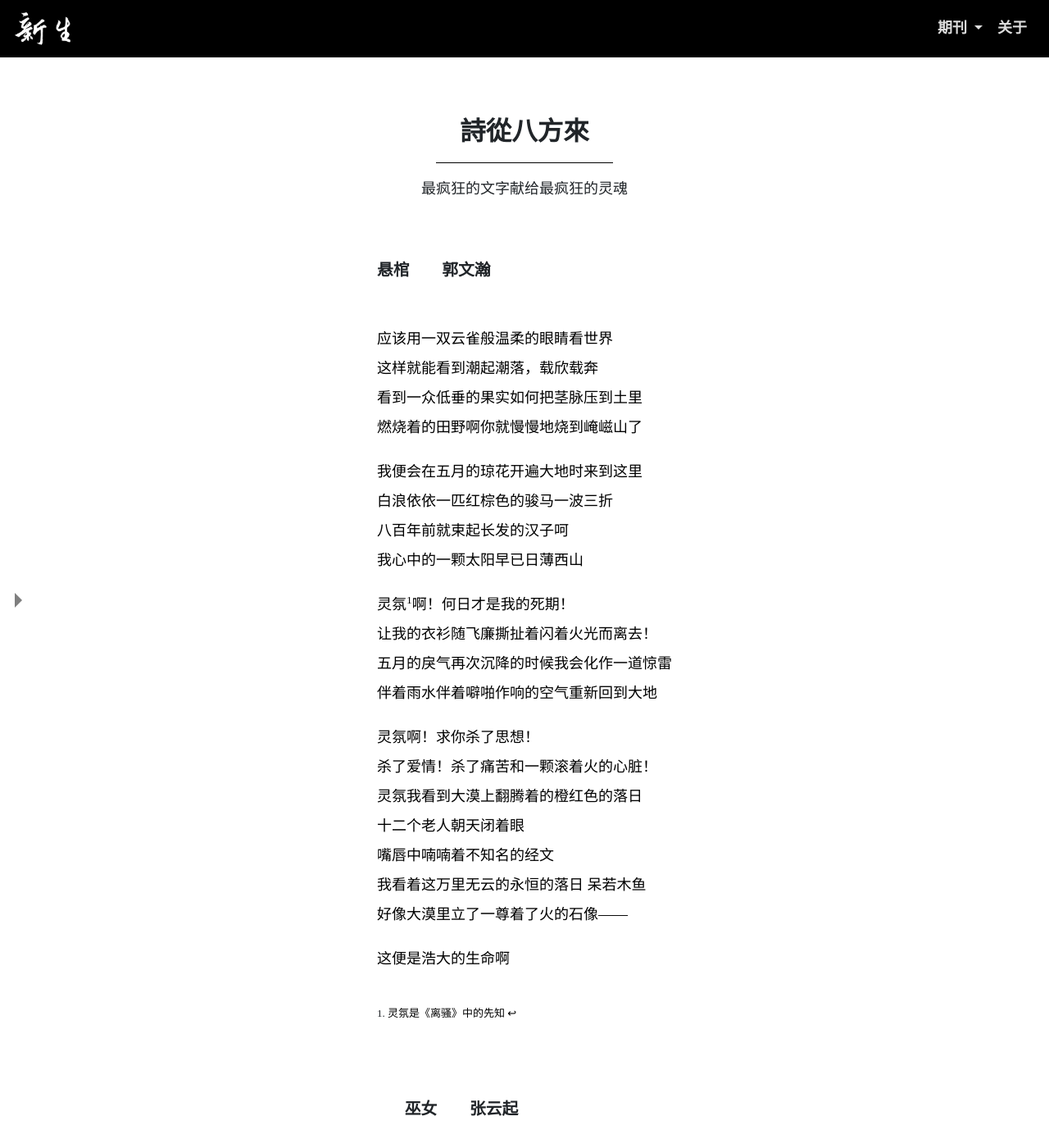
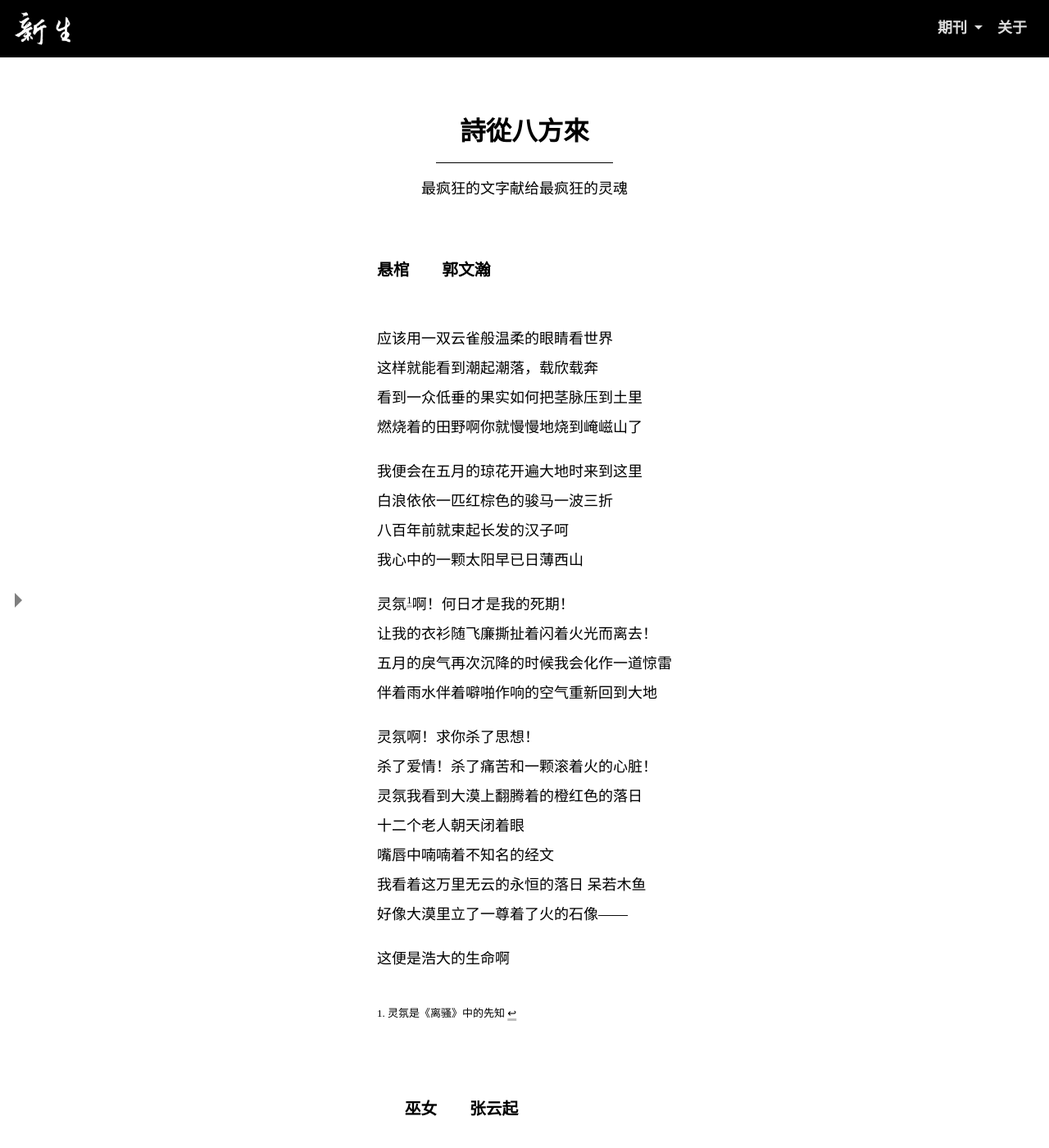
Before and after one commit to youshenmexindemingzima/rebirth, a Jekyll site: the page built from _articles/第一期/詩從八方來/index.md, in a window 1280 px wide and 1400 px high. Shown: the whole window at 82% size. Built offline with Jekyll 4.4.1, drawn with Linux system fonts in a browser that asks for light colours; some web fonts are replaced.

Commit message:
edits that don't really change anyying

```diff
--- a/_includes/article.html
+++ b/_includes/article.html
@@ -4,8 +4,8 @@
 {% endcapture -%}
 
 <article class="{% if include.article.poem -%} poem {%- else -%} article {%- endif %}">
-  <h5 id="{{ id }}" class="title-line mt-3 mb-5">
-    {%- unless include.article.heading == false -%}
+  {%- unless include.article.heading == false -%}
+    <h5 id="{{ id }}" class="title-line mt-3 mb-5">
       {%- if include.article.heading -%}
         {{ include.article.heading | join: '<span class="space"></span><span class="space"></span>' }}
       {%- elsif include.article.author -%}
@@ -13,10 +13,10 @@
       {%- else -%}
         {{ include.article.title }}
       {%- endif -%}
-    {%- endunless -%}
-  </h5>
+    </h5>
+  {%- endunless -%}
 
-  <div class="article-text {% if include.article.split_columns -%} split-columns {%- endif %}">
+  <div {% if include.article.heading == false -%} id="{{ id }}" {%- endif %} class="article-text {% if include.article.split_columns -%} split-columns {%- endif %}">
     {{ include.article.content | prepend: markdown_options | markdownify }}
   </div>
 </article>
--- a/_layouts/default.html
+++ b/_layouts/default.html
@@ -5,40 +5,33 @@
     <meta http-equiv="X-UA-Compatible" content="IE=edge">
     <meta name="viewport" content="width=device-width, initial-scale=1, shrink-to-fit=no">
 
+    {% assign separator = ' - ' -%}
     {% capture title -%}
       {%- if page.url == '/' -%}
-        {{ site.title }} | {{ site.tagline }}
+        {{ site.title }}{{ separator }}{{ site.tagline }}
       {%- elsif page.collection == 'articles' -%}
         {%- assign paths = page.relative_path | split: '/' -%}
         {%- if paths.size == 2 -%}
-          期刊 | {{ site.title }}
+          期刊{{ separator }}{{ site.title }}
         {%- elsif paths.size == 3 -%}
-          {{ paths[1] }} | {{ site.title }}
+          {{ paths[1] }}{{ separator }}{{ site.title }}
         {%- elsif paths.size == 4 -%}
-          {{ paths[2] }} | {{ paths[1] }}
+          {{ paths[2] }}{{ separator }}{{ paths[1] }}{{ separator }}{{ site.title }}
         {%- elsif paths.size == 5 -%}
           {%- if page.author -%}
-            《{{ page.title }}》{{ page.author }} | {{ paths[1] }}
+            《{{ page.title }}》{{ page.author }}{{ separator }}{{ paths[1] }}{{ separator }}{{ site.title }}
           {%- else -%}
-            《{{ page.title }}》 | {{ paths[1] }}
+            《{{ page.title }}》{{ separator }}{{ paths[1] }}{{ separator }}{{ site.title }}
           {%- endif -%}
         {%- endif -%}
       {%- else -%}
-        {{ page.title }} | {{ site.title }}
+        {{ page.title }}{{ separator }}{{ site.title }}
       {%- endif -%}
     {%- endcapture -%}
-    {%- assign title = title | strip_html | xml_escape -%}
+    <title>{{ title | strip_html | xml_escape }}</title>
 
-    <title>{{ title }}</title>
-
-    <meta property="og:title" content="{{ title }}">
     <meta name="author" content="{{ page.author | default: site.author | xml_escape }}">
-    <meta property="og:locale" content="zh_CN">
-    <meta name="description" content="{{ page.description | default: page.excerpt | strip_html | xml_escape | truncate: 50 }}">
-    <meta property="og:description" content="{{ page.description | default: page.excerpt | strip_html | xml_escape | truncate: 50 }}">
-    <link rel="canonical" href="{{ page.url | absolute_url }}">
-    <meta property="og:url" content="{{ page.url | absolute_url }}">
-    <meta property="og:site_name" content="{{ site.title | xml_escape }}">
+    <meta name="description" content="{{ page.description | default: page.subtitle.first | default: page.excerpt | default: content | strip_html | strip_newlines | replace: ' ', '' | strip | xml_escape | truncate: 80 }}">
 
     <link rel="stylesheet" href="{{ '/vendors/bootstrap/bootstrap.min.css' | relative_url }}">
     <link rel="stylesheet" href="{{ '/css/main.css' | relative_url }}">
--- a/css/main.sass
+++ b/css/main.sass
@@ -88,7 +88,8 @@
   color: inherit
 
   &:hover
-    text-decoration: inherit
+    color: inherit
+    text-decoration: none
 
 cite
   font-style: normal
@@ -112,10 +113,10 @@
     white-space: nowrap
 
 .dark-link
-    color: #ddd
+  color: #ddd
 
-    &:hover, &.active
-      color: white
+  &:hover, &.active
+    color: white
 
 @mixin contents-position()
   position: fixed
@@ -196,6 +197,8 @@
   position: relative
   padding: 0 $padding-x
 
+  color: $color-primary
+
   @media screen and (min-width: $breakpoint-small * $root-font-size / 1rem)
     padding: 0 $padding-x-small
 
@@ -218,6 +221,12 @@
 
 .article, .poem
   @extend .font-songti-light
+
+  a
+    text-decoration: underline .2em rgba($color-primary, .25)
+
+    &:hover
+      text-decoration: underline .2em rgba($color-primary, .5)
 
 .article, .poem, .paginator
   font-size: $article-font-size
@@ -244,7 +253,6 @@
   p
     margin: 0 0 1em 0
 
-    color: $color-primary
     text-align: justify
     white-space: pre-wrap
 
@@ -277,9 +285,6 @@
     float: left
     margin: 1em 0
 
-  a:hover
-    color: rgba($color-primary, .75)
-
   ol, ul
     padding-left: 1em
 
--- a/index.html
+++ b/index.html
@@ -3,10 +3,10 @@
 ---
 
 <main class="d-flex flex-column align-items-center" style="background: #333;">
-  <img src="/img/logo-white-transparent-vertical.png" alt="Logo" style="height: 70vh;">
+  <img src="/img/logo-white-transparent-vertical.png" alt="Logo" style="height: 70vh; object-fit: contain;">
 
   <blockquote class="position-relative" style="max-width: 30em; color: white;">
-    <span class="position-absolute" style="font-size: 12em; color: rgba(255, 255, 255, 25%); top: -.45em; right: 2.25em; user-select: none;">“</span>
+    <span class="position-absolute text-right" style="width: 1em; height: 1em; font-size: 12em; color: rgba(255, 255, 255, 25%); transform: translate(-.75em, -0.45em); user-select: none;">“</span>
     <p>这个期刊的诞生，并不是为了成为《上海文学》缩小版，《萌芽》减配版，《收获》初级版，而是为了留下一个遗憾的，幼稚的，叛逆的残影，一个包校的文艺氛围的缩影，一个包校学生生活的缩影，一个内核，一种独一无二的存在。</p>
     <a href="{{ '/' | relative_url }}期刊/第一期/" class="dark-link p-2 border border-light" style="float: right;">阅读第一期 &rarr;</a>
   </blockquote>
```
Also changed, not shown: _layouts/issues_index.html (+5 -3 lines).
